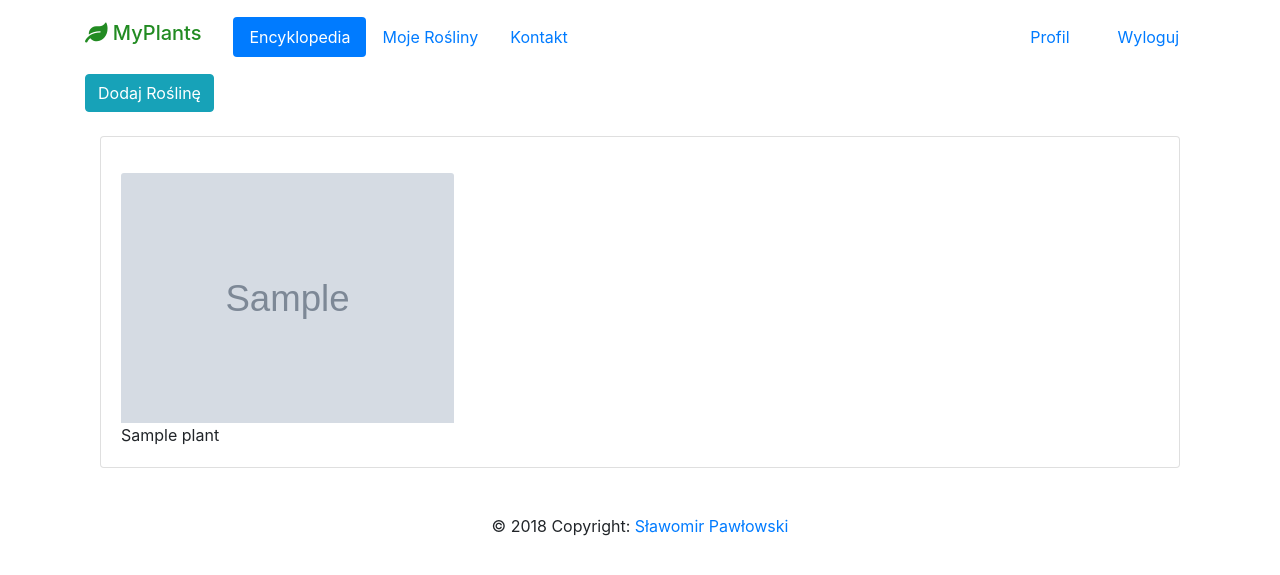
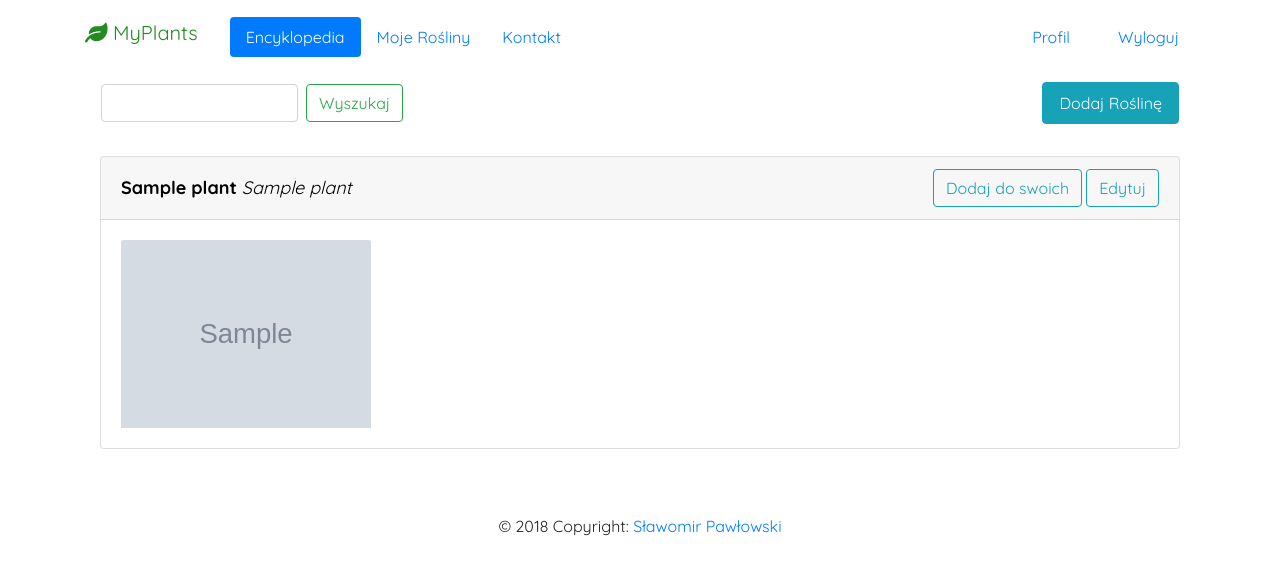
Before and after one commit to slapa2/Plants, a Flask app: page /plants in a window 1280 px wide. Shown: the top 575 px of the page. Run offline with Flask 2, Linux system fonts and the light colour scheme; a user stored in the database is signed in; tables that the repository leaves empty hold one stand-in row (values such as "Sample post"); grey boxes marked "Sample" are stand-in pictures; some libraries are stand-ins or nearby versions.

Commit message:
plants catalog frontend upgraded

```diff
--- a/plants/auth/templates/layout.html
+++ b/plants/auth/templates/layout.html
@@ -10,6 +10,8 @@
     <!-- FontAwesome CSS -->
     <link rel="stylesheet" href="https://use.fontawesome.com/releases/v5.4.2/css/all.css"
           integrity="sha384-/rXc/GQVaYpyDdyxK+ecHPVYJSN9bmVFBvjA/9eOB+pb3F2w2N6fc5qB9Ew5yIns" crossorigin="anonymous">
+
+    <link href="https://fonts.googleapis.com/css?family=Quicksand:400,700&amp;subset=latin-ext" rel="stylesheet">
 
     <link rel="stylesheet" type= "text/css" href="{{ url_for('static', filename='css/styles.css') }}">
 
--- a/plants/plants/templates/plants.html
+++ b/plants/plants/templates/plants.html
@@ -3,17 +3,52 @@
 {% block content %}
     <div class="container">
 
-        <div class="row">
+        <div class="row navbar">
+            <form class="form-inline">
+                <input class="form-control mr-sm-2" type="search" aria-label="Search">
+                <button class="btn btn-outline-success my-2 my-sm-0" type="submit">Wyszukaj</button>
+            </form>
             {% if current_user.is_authenticated %}
-                <a class="btn btn-info" href="{{ url_for('plants.add_plant') }}">Dodaj Roślinę</a>
+                <div class="nav-item"><a class="nav-link btn btn-info" href="{{ url_for('plants.add_plant') }}">Dodaj
+                    Roślinę</a>
+                </div>
             {% endif %}
         </div>
 
+
         {% for plant in plants %}
-            <div class="card mt-4">
-                <div class="card-body">
-                    <img class="card-img-top mt-3 plant_icon" style="width: auto; height: 250px" src="{{ plant.image }}" alt="Card image cap">
-                    <p class="card-text">{{ plant.polish_name }}</p>
+            <div class="card mt-4 text-dar">
+
+                <div class="navbar card-header h6">
+                    <a class="card-link" href="{{ url_for('plants.plant_info',plant_id=plant.id) }}">
+                        <div>
+                            <b>{{ plant.polish_name }}</b>
+                            {% if plant.latin_name %}<i>{{ plant.latin_name }}</i>{% endif %}
+                        </div>
+                    </a>
+
+                    <div>
+                        <a class="btn btn-outline-info justify-content-end"
+                           href="#">Dodaj do swoich
+                        </a>
+                        {% if current_user.is_authenticated %}
+                            <a class="btn btn-outline-info justify-content-end"
+                               href="{{ url_for('plants.edit_plant', plant_id=plant.id) }}">Edytuj
+                            </a>
+                        {% endif %}
+                    </div>
+
+                </div>
+
+                <div class="row card-body">
+                    <div class="col-4">
+                        <img class="card-img-top plant_icon"
+                             style="width: auto; height: auto; max-height: 250px; max-width: 250px"
+                             src="{{ plant.image }}" alt="Card image cap">
+                    </div>
+                    <div class="col=8">
+                        <p class="card-text"></p>
+                    </div>
                 </div>
             </div>
         {% endfor %}
--- a/plants/static/css/styles.css
+++ b/plants/static/css/styles.css
@@ -1,15 +1,21 @@
+body{
+    font-family: 'Quicksand', sans-serif;
+}
+
 main {
     min-height: 400px;
-}
-
-/*.plant_icon {*/
-    /*height: 300px;*/
-    /*width: 300px;*/
-/*}*/
-.plant_icon_img {
-    position: absolute; clip: rect
 }
 
 .green {
     color: forestgreen !important;
 }
+
+.card-link {
+    text-decoration: none;
+    color: black;
+    font-size: 18px;
+}.card-link:hover {
+    text-decoration: none;
+    color: rgba(97, 97, 97, 0.87);
+    font-size: 20px;
+}
```
